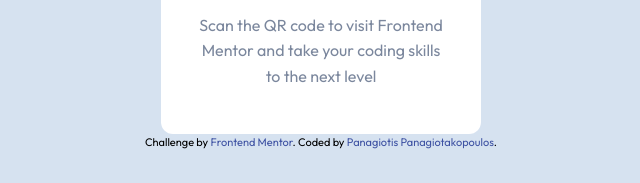
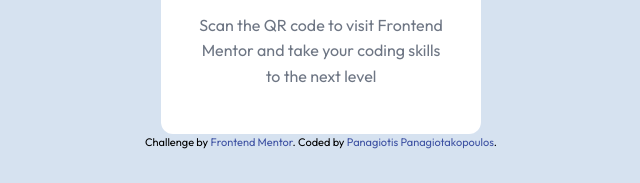
Before and after one commit to PanuGr/frontendmentor-challenges, a plain HTML site: page newbie/qr-component/index.html in a window 1280 px wide. Shown: the part 530-713 px from the top of the page, 319-959 px from the left. Drawn offline with nearby package versions, Linux system fonts and the light colour scheme.

Commit message:
Update index.html

```diff
--- a/newbie/qr-component/index.html
+++ b/newbie/qr-component/index.html
@@ -79,7 +79,7 @@
       <h1 class="text-[#1f3251] font-bold w-56 text-xl">
         Improve your front-end skills by building projects
       </h1>
-      <p class="text-[#7b879d] w-64">
+      <p class="text-[#6e7684] w-64">
         Scan the QR code to visit Frontend Mentor and take your coding skills to
         the next level
       </p>
```
